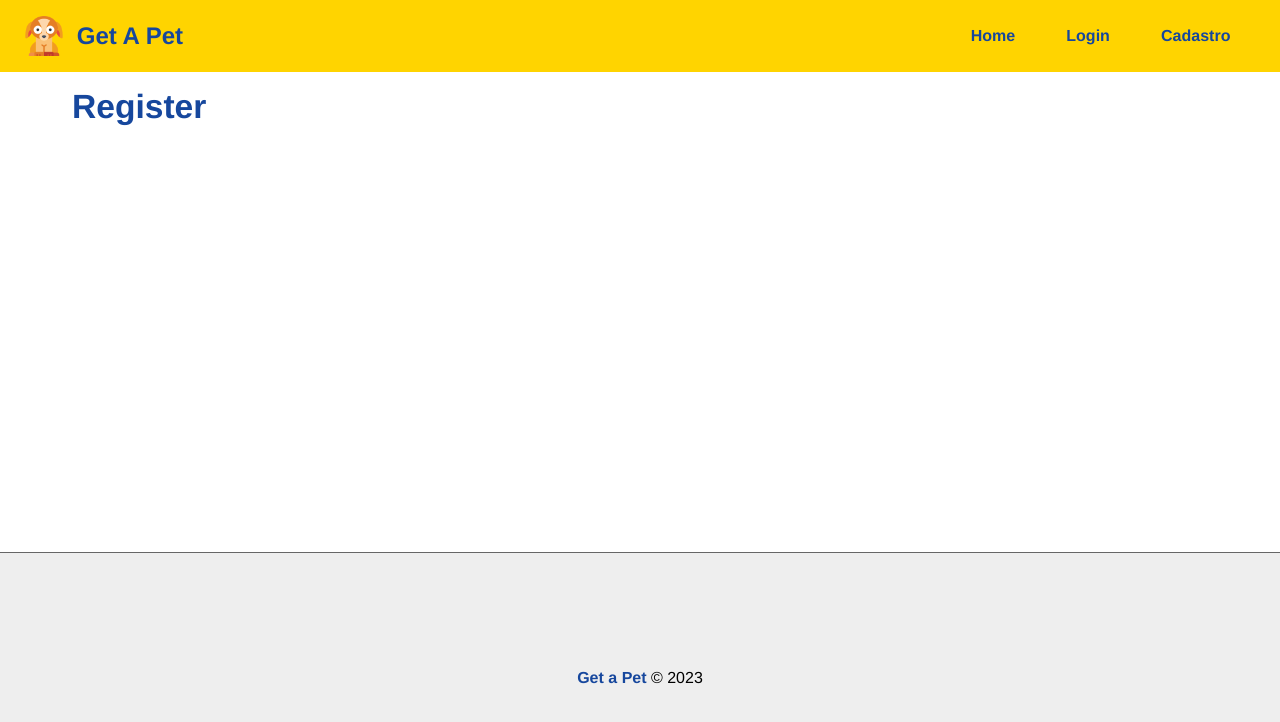
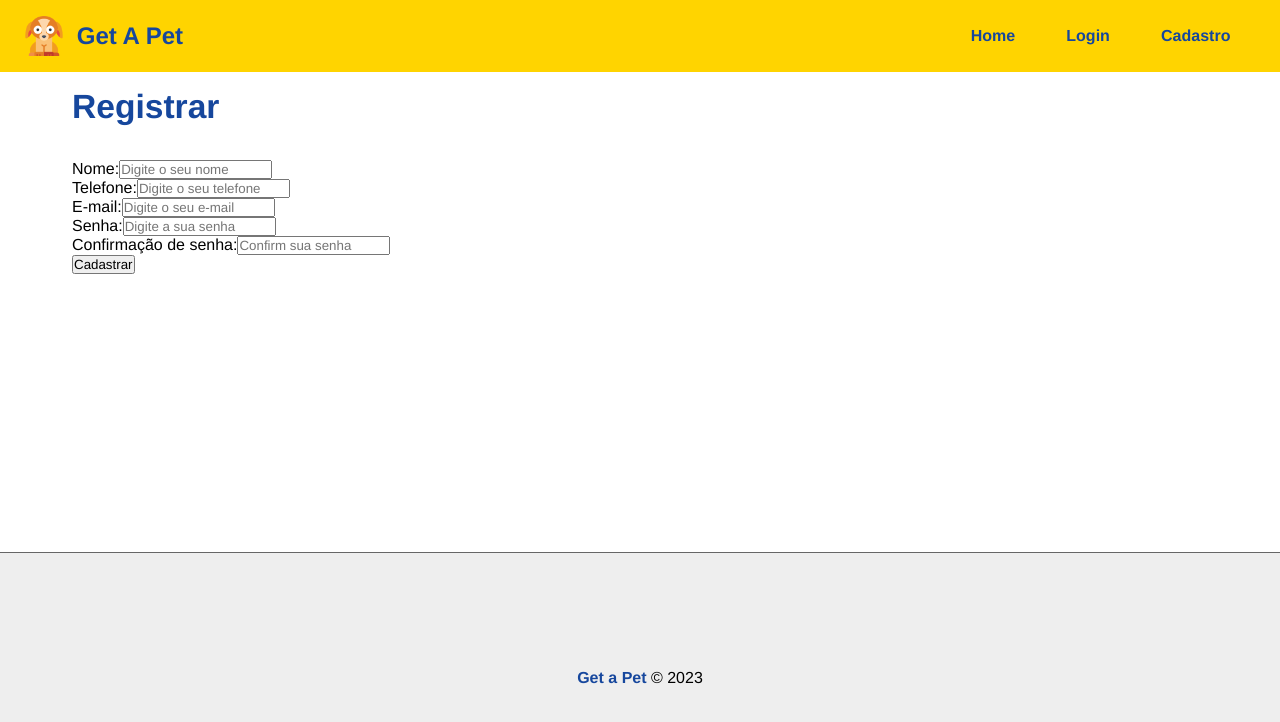
Before and after one commit to luis-henrique-carvalho/get-a-pet, a React (Create React App) app in the folder frontend/: page /register in a window 1280 px wide. Shown: the top 722 px of the page. Built offline with nearby package versions, Linux system fonts and the light colour scheme.

Commit message:
:sparkles: feat: Creating registration page and form

```diff
--- /dev/null
+++ b/frontend/src/components/form/Input.jsx
@@ -0,0 +1,29 @@
+import React from "react";
+
+
+const Input = ({
+  type,
+  text,
+  name,
+  placeholder,
+  handleOnChange,
+  value,
+  multiple,
+}) => {
+  return (
+    <div>
+      <label htmlFor={name}>{text}:</label>
+      <input
+        type={type}
+        name={name}
+        id={name}
+        placeholder={placeholder}
+        onChange={handleOnChange}
+        value={value}
+        {...(multiple ? (multiple) : '')}
+      />
+    </div>
+  );
+};
+
+export default Input;
--- a/frontend/src/components/pages/Auth/Register.jsx
+++ b/frontend/src/components/pages/Auth/Register.jsx
@@ -1,9 +1,58 @@
-import React from 'react'
+import React from "react";
+import { RegisterStyled } from "../../../styles";
+import Input from "../../form/Input";
 
 const Register = () => {
+  const handleChange = () => {};
+
   return (
-    <h1>Register</h1>
-  )
-}
+    <RegisterStyled>
+      <h1>Registrar</h1>
+      <form action="">
+        <Input
+          text="Nome"
+          type="text"
+          name="name"
+          placeholder="Digite o seu nome"
+          handleOnChange={handleChange}
+        />
 
-export default Register
+        <Input
+          text="Telefone"
+          type="text"
+          name="phone"
+          placeholder="Digite o seu telefone"
+          handleOnChange={handleChange}
+        />
+
+        <Input
+          text="E-mail"
+          type="email"
+          name="email"
+          placeholder="Digite o seu e-mail"
+          handleOnChange={handleChange}
+        />
+
+        <Input
+          text="Senha"
+          type="password"
+          name="password"
+          placeholder="Digite a sua senha"
+          handleOnChange={handleChange}
+        />
+
+        <Input
+          text="Confirmação de senha"
+          type="password"
+          name="confirmpassword"
+          placeholder="Confirm sua senha"
+          handleOnChange={handleChange}
+        />
+
+        <input type="submit" value={"Cadastrar"} />
+      </form>
+    </RegisterStyled>
+  );
+};
+
+export default Register;
--- a/frontend/src/styles.js
+++ b/frontend/src/styles.js
@@ -60,3 +60,7 @@
   background-color: #eee;
   border-top: 1px solid #666;
 `
+
+export const RegisterStyled = styled.section`
+
+`
```
